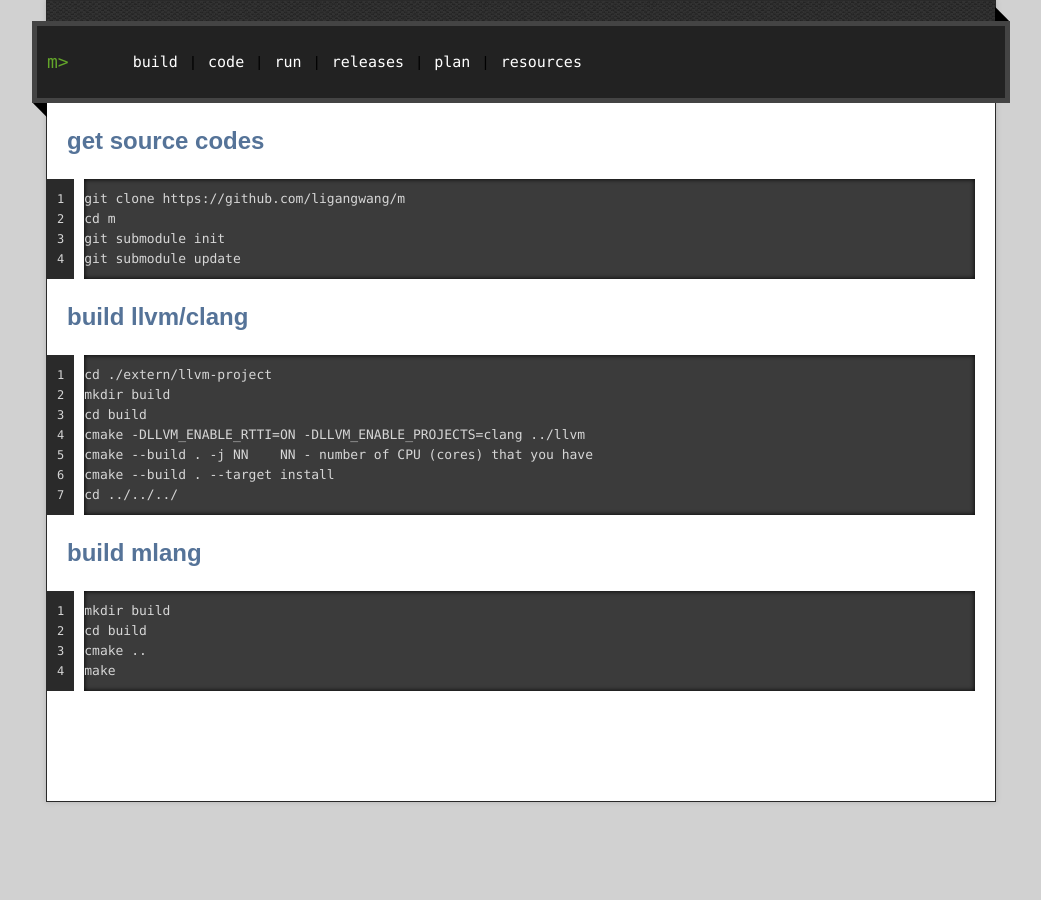
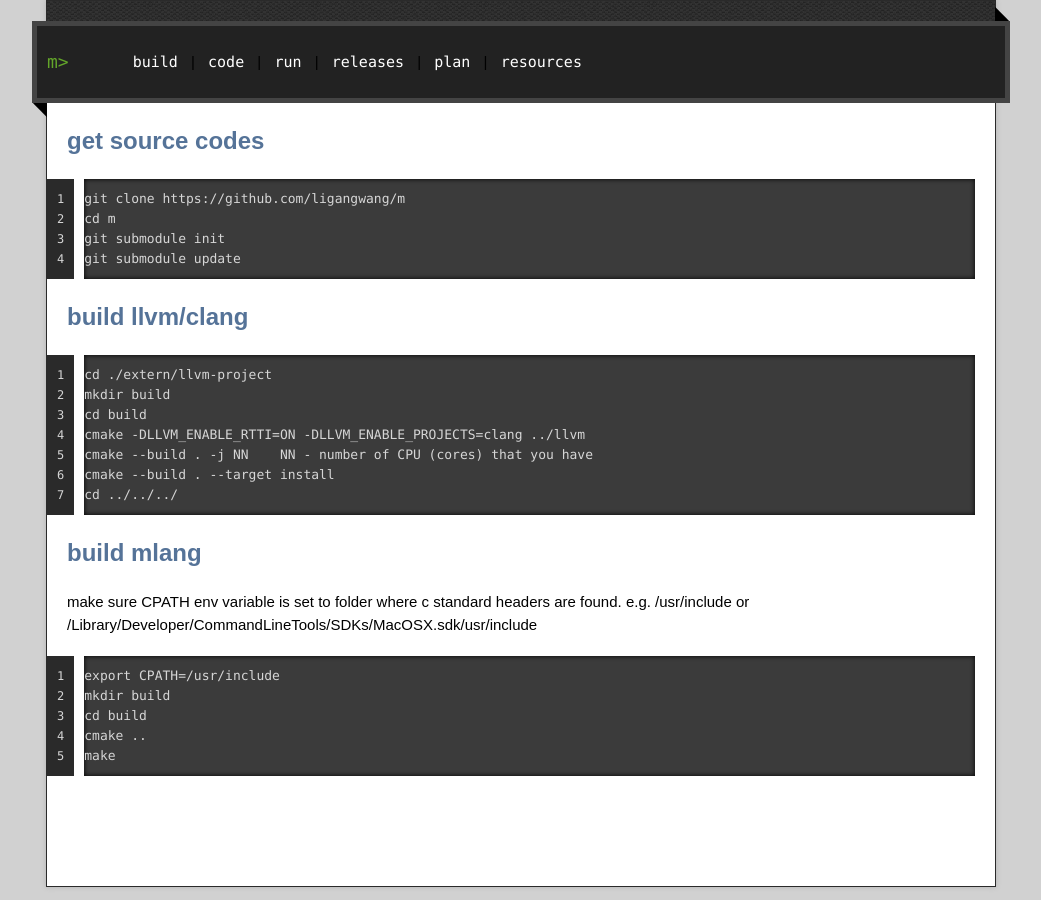
Before and after one commit to mlang-dev/m, a Jekyll site: the page built from docs/build.md, in a window 1280 px wide. Shown: the whole page, without its empty margins (119-1160 px from the left). Built offline with Jekyll 4.4.1, drawn with Linux system fonts in a browser that asks for light colours; our own code applies the rules of GitHub Pages for plain Markdown files.

Commit message:
update doc

````diff
--- a/docs/build.md
+++ b/docs/build.md
@@ -23,7 +23,9 @@ cd ../../../
 ```
 
 ## build mlang
+make sure CPATH env variable is set to folder where c standard headers are found. e.g. /usr/include or /Library/Developer/CommandLineTools/SDKs/MacOSX.sdk/usr/include
 ```
+export CPATH=/usr/include
 mkdir build
 cd build
 cmake ..
````
Also changed, not shown: README.md, 2 other files.
